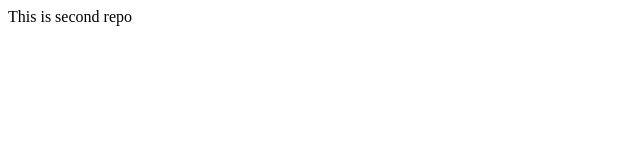
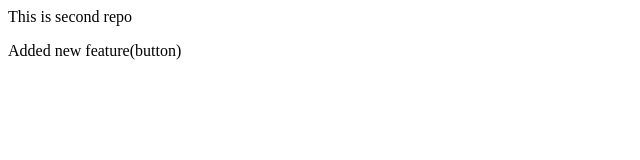
Before and after one commit to YogeshZT/secondRepo, a plain HTML site: page index.html in a window 1280 px wide. Shown: the whole page, without its empty margins (0-640 px from the left). Drawn offline with Linux system fonts and the light colour scheme.

Commit message:
Added new button

```diff
--- a/index.html
+++ b/index.html
@@ -1 +1,2 @@
 <p>This is second repo</p>
+<p>Added new feature(button)</p>
```
